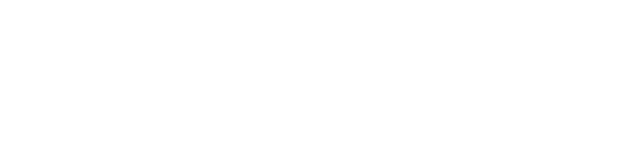
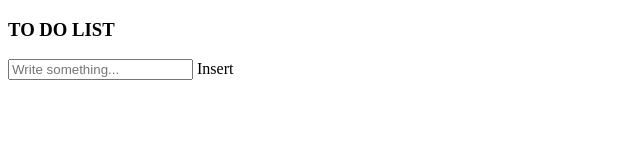
Before and after one commit to dragicar/projekat2, a plain HTML site: page index.html in a window 1280 px wide. Shown: the whole page, without its empty margins (0-640 px from the left). Drawn offline with Linux system fonts and the light colour scheme.

Commit message:
Dopuna html

```diff
--- a/index.html
+++ b/index.html
@@ -9,6 +9,16 @@
     <script src='main.js'></script>
 </head>
 <body>
+    <!-- Naslov -->
+    <h3>TO DO LIST</h3>
+
+    <!-- Kreiranje liste -->
+    <div class="input">
+        <input type="text" id="input" placeholder="Write something..." maxlength="50">
+        <span class="button" onclick="newList()">Insert</span>
+    </div>
+
+    <ul id="list"></ul>
 
 </body>
 </html>
```
